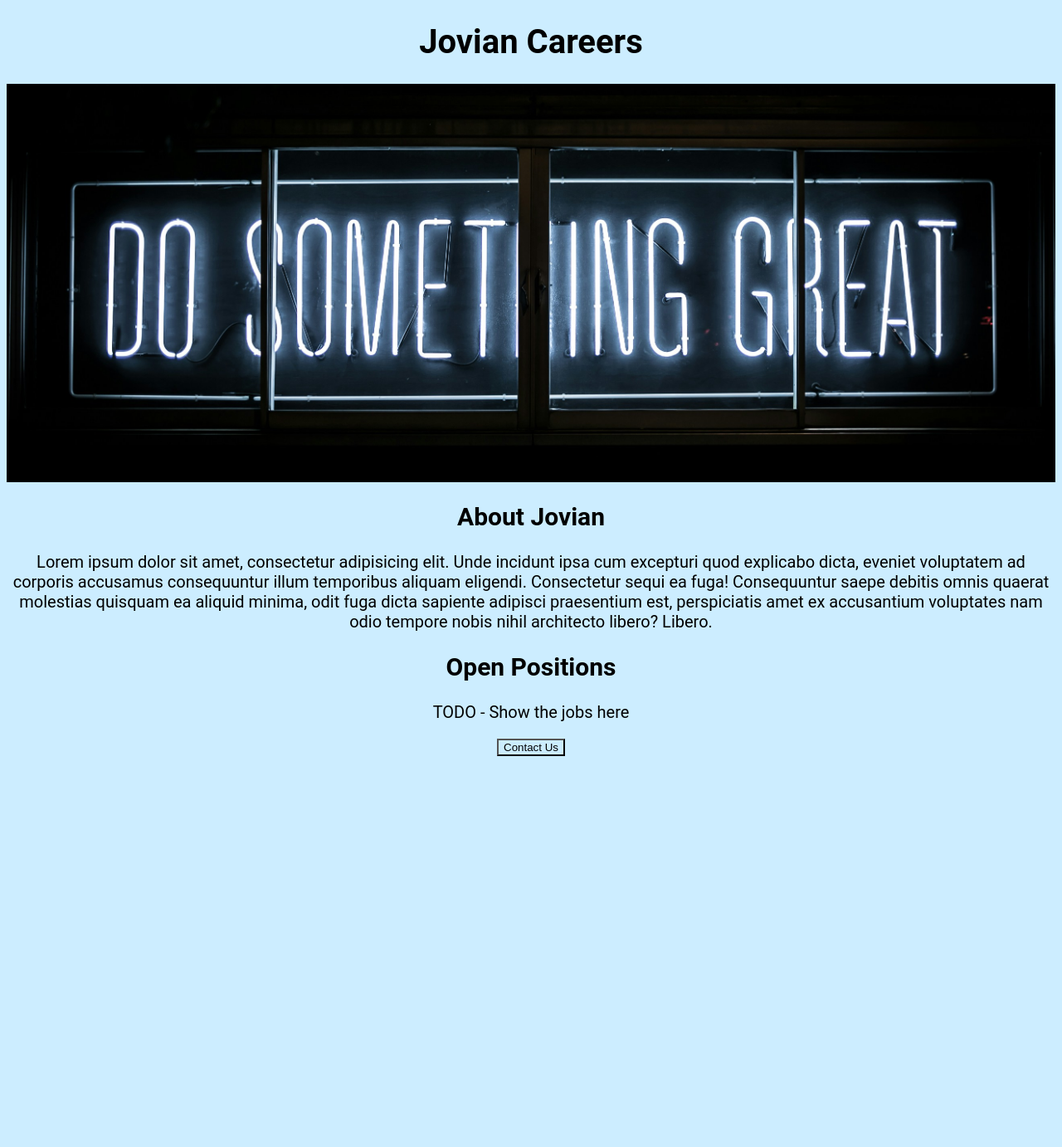
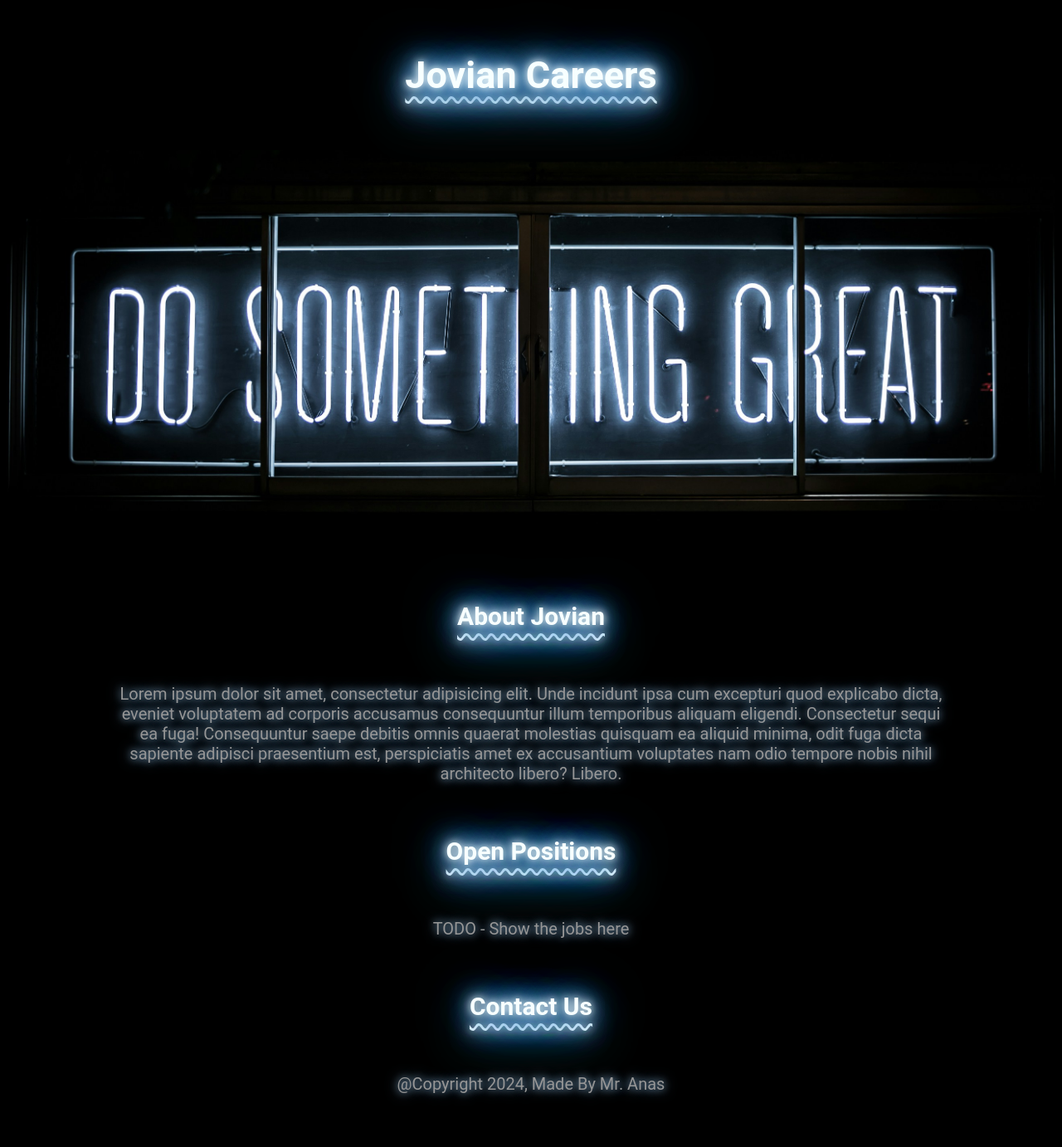
Before and after one commit to Mr-Anas608/jovian-carriers-website, a Flask app: page / in a window 1280 px wide. Shown: the whole page at 83% size. Before the commit the page ends 911 px from the top, so only its background shows below. Run offline with Flask 3, Linux system fonts and the light colour scheme.

Commit message:
Added HTML and CSS

```diff
--- a/static/css/style.css
+++ b/static/css/style.css
@@ -1,12 +1,19 @@
 *{
-  background-color: #ccedff;
+  background-color: #000000;
 }
 
 #title{
+  color: #F7FFFF;
+  text-shadow: 0 0 10px #F7FFFF, 0 0 20px #F7FFFF, 0 0 30px #008cff, 0 0 40px #008cff, 0 0 50px #6D91AF, 0 0 60px #6D91AF, 0 0 70px #6D91AF;
   text-align: center;
   font-family: Roboto;
-  font-size: 40px;
+  font-size: 45px;
   font-weight: bolder;
+  margin: 5vw;
+  text-decoration: underline;
+  text-decoration-style: wavy;
+  text-underline-offset: 10px;
+  text-decoration-thickness: 3.1px;
 }
 .image{
   background-image: url("/static/images/banner.jpg");
@@ -21,14 +28,24 @@ main{
   font-family: Roboto;
   font-weight: normal;
   text-align: center;
+
 }
 .subheading{
+
+  color: #F7FFFF;
+  text-shadow: 0 0 10px #F7FFFF, 0 0 20px #F7FFFF, 0 0 30px #008cff, 0 0 40px #008cff, 0 0 50px #6D91AF, 0 0 60px #6D91AF, 0 0 70px #6D91AF;
   font-size: 30px;
   font-weight: bold;
+  text-decoration: underline;
+  text-decoration-style: wavy;
+  text-underline-offset: 10px;
+  text-decoration-thickness: 3.1px;
+  margin: 5vw;
 }
 .text{
+  text-shadow: 0 0 10px #6D91AF, 0 0 15px #6D91AF;
   font-size: 20px;
   font-weight: normal;
-  padding: 0px, 10vw;
-  margin: 50px, 50px;
+  margin: 5vw 10vw;
+  color: rgb(150,150,150);
 }
--- a/templates/index.html
+++ b/templates/index.html
@@ -22,8 +22,8 @@
   Consequuntur saepe debitis omnis quaerat molestias quisquam ea aliquid minima, odit fuga dicta sapiente adipisci praesentium est, perspiciatis amet ex accusantium voluptates nam odio tempore nobis nihil architecto libero? Libero.</p>
   <h2 class='subheading''>Open Positions</h2>
   <p class='text'>TODO - Show the jobs here</p>
-  <button class='button'>Contact Us</button>
-
+    <h2 class='subheading''>Contact Us</h2>
+  <p class='text'>@Copyright 2024, Made By Mr. Anas</p>
   </main>
 </body>
 </html>
```
